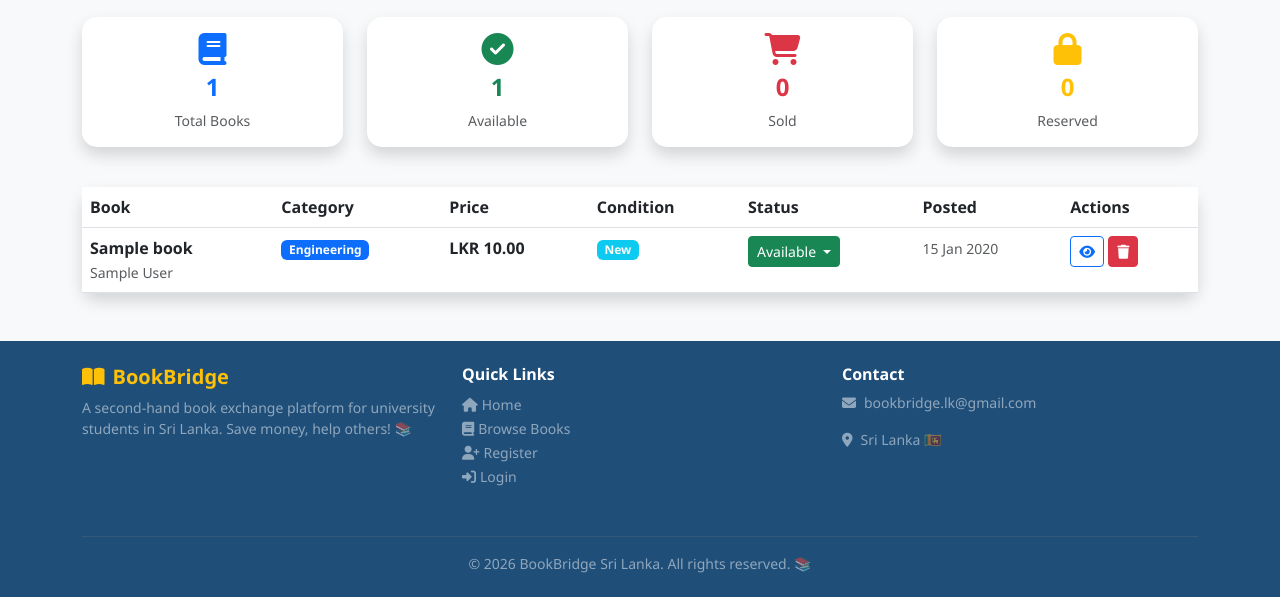
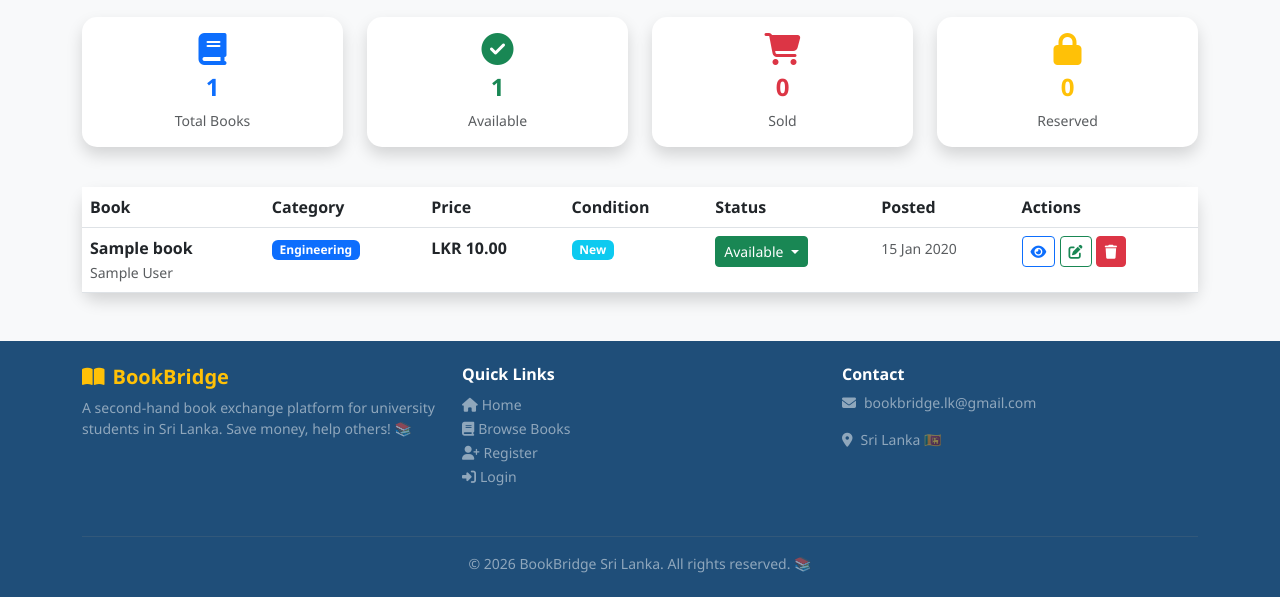
Before and after one commit to annsayuri/Second-hand-Book-Exchange-for-University-Students, a PHP site: page /my-books.php in a window 1280 px wide. Shown: the part 179-776 px from the top of the page. Run offline with PHP 8.4, Linux system fonts and the light colour scheme; the visitor is signed in with stand-in values (Sample User, id 1); data comes from the database, SQL or seed files in the repository; tables that the repository leaves empty hold one stand-in row (values such as "Sample post").

Commit message:
Modifide my book file

```diff
--- a/my-books.php
+++ b/my-books.php
@@ -203,6 +203,11 @@ foreach($my_books as $b) {
                                    class="btn btn-sm btn-outline-primary mb-1">
                                     <i class="fas fa-eye"></i>
                                 </a>
+                                <!-- Edit -->
+                                <a href="/bookbridge/edit-book.php?id=<?php echo $book['book_id']; ?>"
+                                   class="btn btn-sm btn-outline-success mb-1">
+                                    <i class="fas fa-edit"></i>
+                                </a>
                                 <!-- Delete -->
                                 <a href="?delete=<?php echo $book['book_id']; ?>"
                                    class="btn btn-sm btn-danger mb-1"
```
